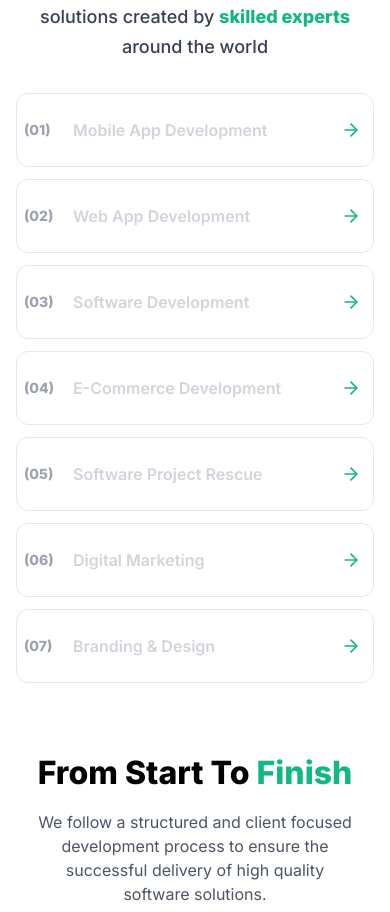
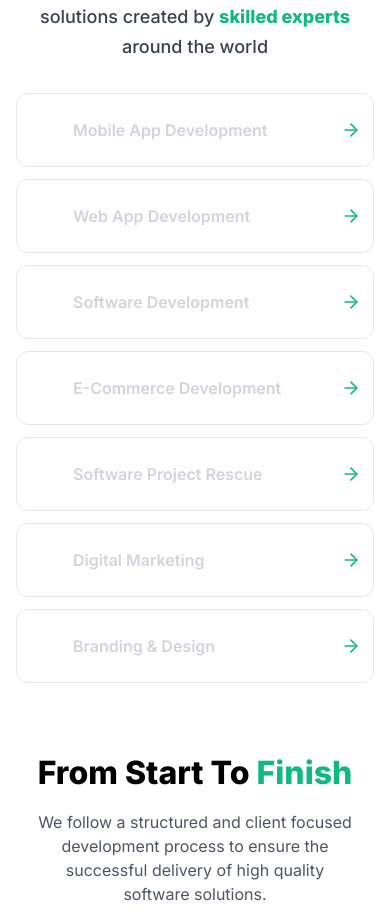
Before and after one commit to abeercodezyra-ops/FINAL-codezyra-frontend, a React (Vite) app: page / in a window 390 px wide. Shown: the part 1320-2232 px from the top of the page. Built offline with nearby package versions, Linux system fonts and the light colour scheme.

Commit message:
MOBILE FIX: Hide service numbers (01), (02), (03) on mobile devices - Numbers now only visible on desktop (lg+) to prevent overlap with service titles

```diff
--- a/src/components/Services.jsx
+++ b/src/components/Services.jsx
@@ -208,7 +208,7 @@ const Services = () => {
                                 onMouseLeave={() => setHoveredId(null)}
                             >
                                 {/* Service Number */}
-                                <div className={`absolute left-2 sm:left-5 md:left-8 lg:left-10 top-1/2 -translate-y-1/2 text-sm sm:text-sm md:text-base font-bold z-[5] transition-colors duration-400 ${isHovered || isExpanded ? 'text-white' : 'text-gray-400'
+                                <div className={`absolute hidden lg:block left-2 sm:left-5 md:left-8 lg:left-10 top-1/2 -translate-y-1/2 text-sm sm:text-sm md:text-base font-bold z-[5] transition-colors duration-400 ${isHovered || isExpanded ? 'text-white' : 'text-gray-400'
                                     }`}>
                                     ({serviceNumber})
                                 </div>
```
